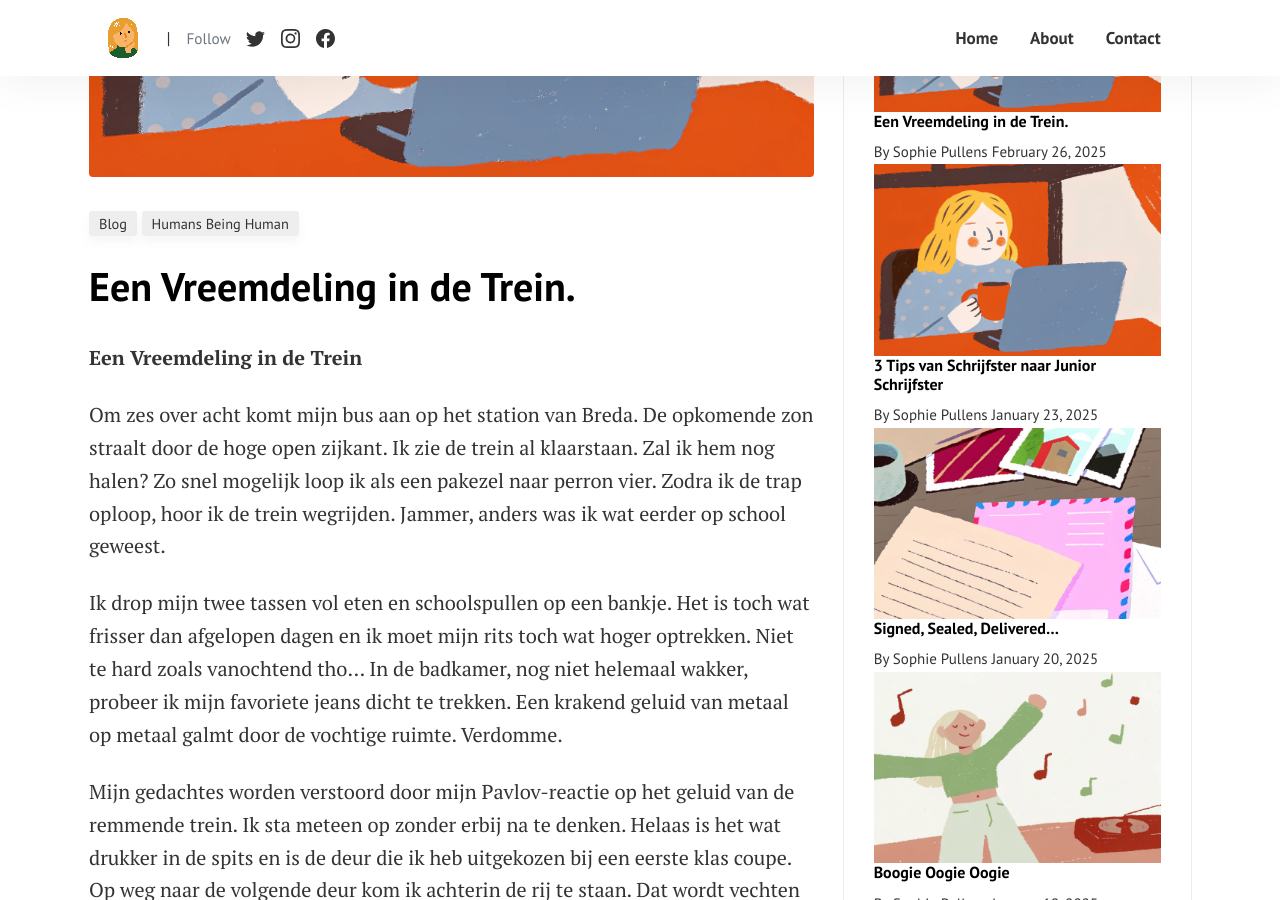
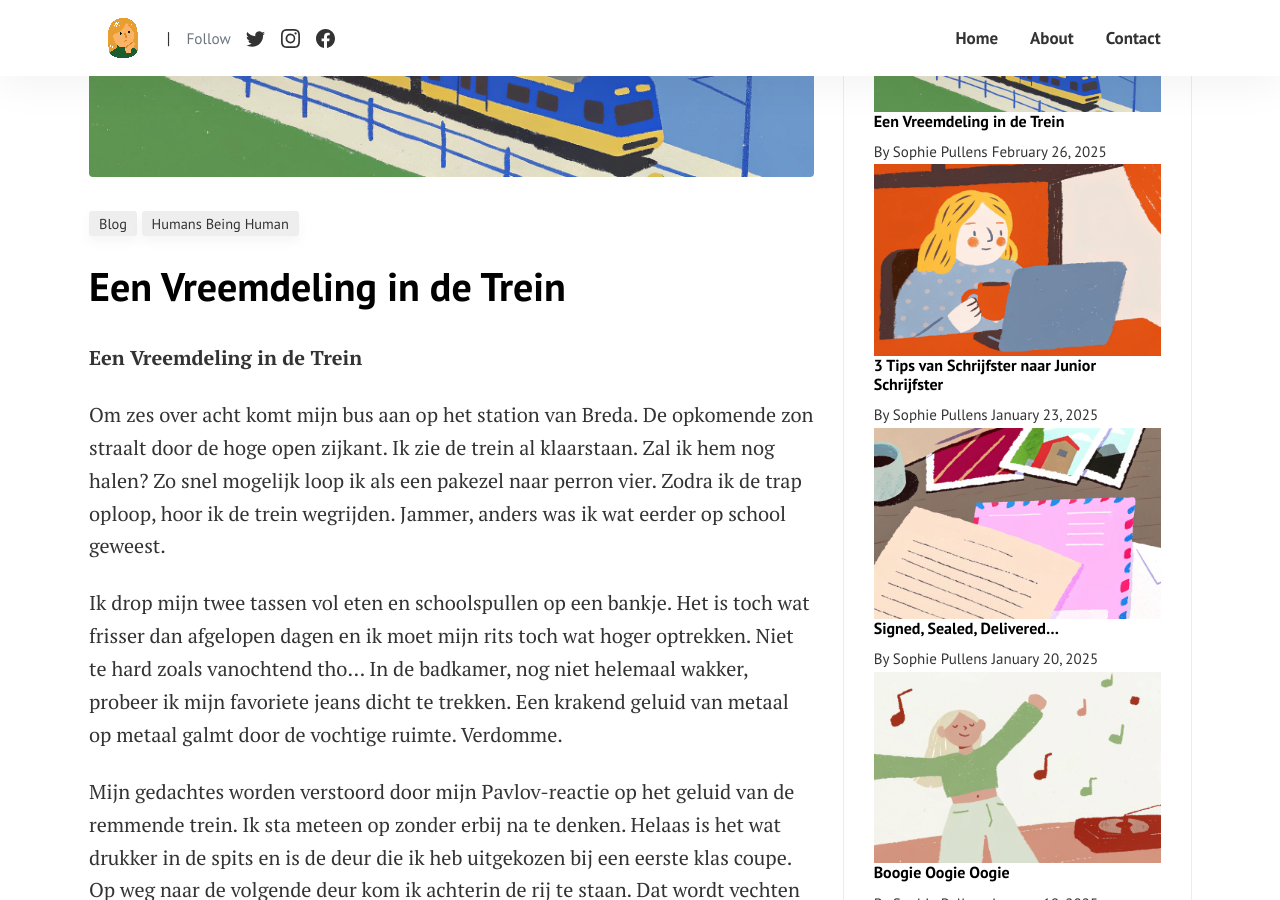
Before and after one commit to SoofsFilosophie/soofsfilosophie.github.io, a Jekyll site: the page built from _posts/2025-02-26-Een-Vreemdeling-In-De-Trein.md, in a window 1280 px wide and 900 px high, scrolled down 422 px. Built offline with Jekyll 4.4.1, drawn with Linux system fonts in a browser that asks for light colours; comment, search, counter and statistics services are not loaded.

Commit message:
foto toegevoegd

```diff
--- a/_posts/2025-02-26-Een-Vreemdeling-In-De-Trein.md
+++ b/_posts/2025-02-26-Een-Vreemdeling-In-De-Trein.md
@@ -1,8 +1,8 @@
 ---
 layout: post
-title: "Een Vreemdeling in de Trein."
+title: "Een Vreemdeling in de Trein"
 categories: [Blog, Humans being Human]
-image: assets/images/8.jpg
+image: assets/images/9.jpg
 ---
 
 **Een Vreemdeling in de Trein**
```
Also changed, not shown: assets/images/9.jpg (added).
